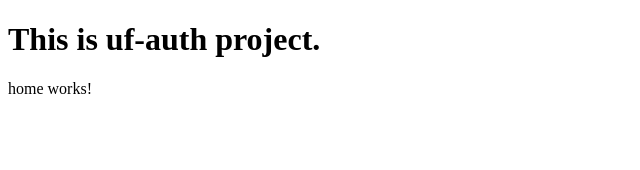
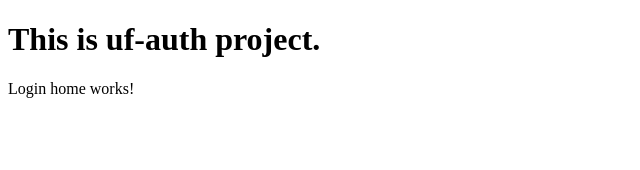
Before and after one commit to ea103T41/mf-auth, an Angular app: page / in a window 1280 px wide. Shown: the top 170 px of the page, without its empty margins (0-640 px from the left). Built offline with nearby package versions, Linux system fonts and the light colour scheme.

Commit message:
Use a module federation plugin to dynamically load MicroFrontends into the main application at runtime.

```diff
--- a/src/app/home/home.component.html
+++ b/src/app/home/home.component.html
@@ -1 +1 @@
-<p>home works!</p>
+<p>Login home works!</p>
--- a/webpack.config.js
+++ b/webpack.config.js
@@ -29,11 +29,11 @@ module.exports = {
         library: { type: "module" },
 
         // For remotes (please adjust)
-        // name: "ufAuth",
-        // filename: "remoteEntry.js",
-        // exposes: {
-        //     './Component': './/src/app/app.component.ts',
-        // },
+        name: "uf-auth",
+        filename: "remoteEntry.js",
+        exposes: {
+            './authRoutes': './/src/app/app.routes.ts',
+        },
 
         // For hosts (please adjust)
         // remotes: {
```
